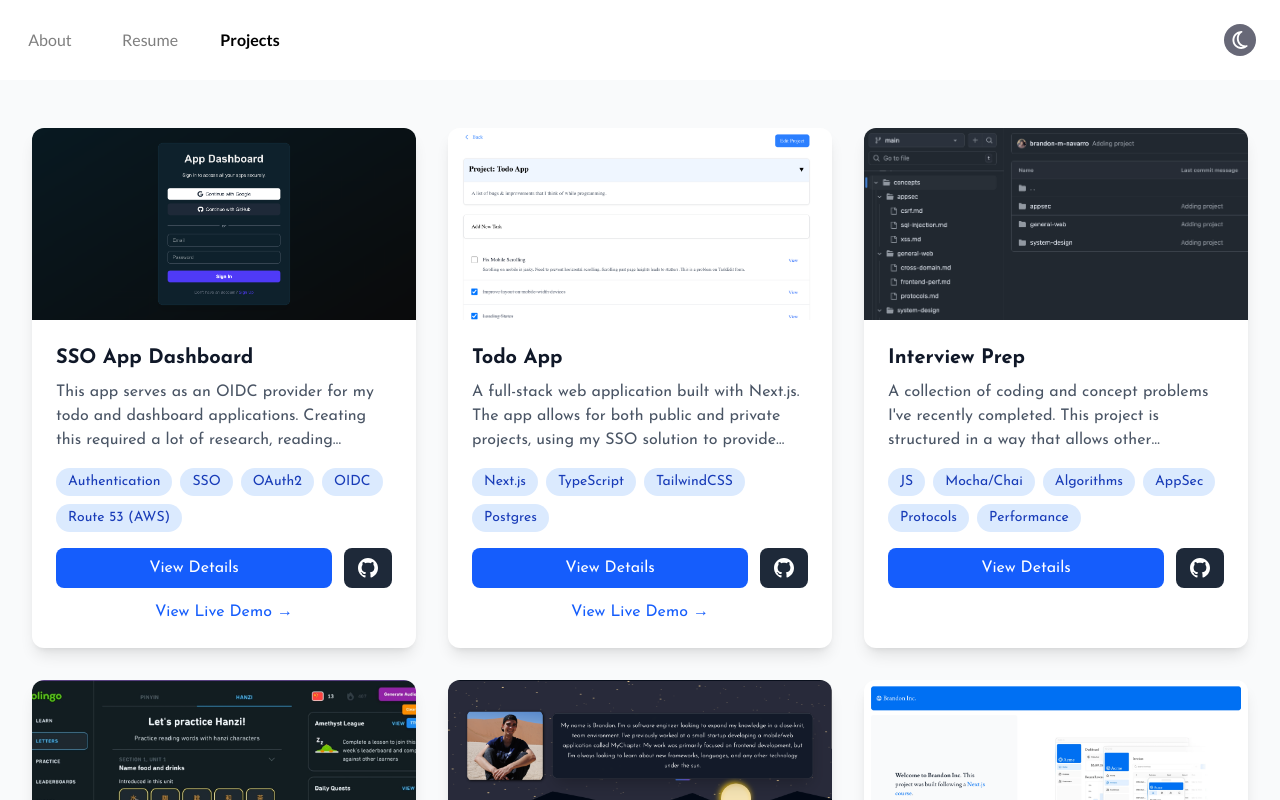
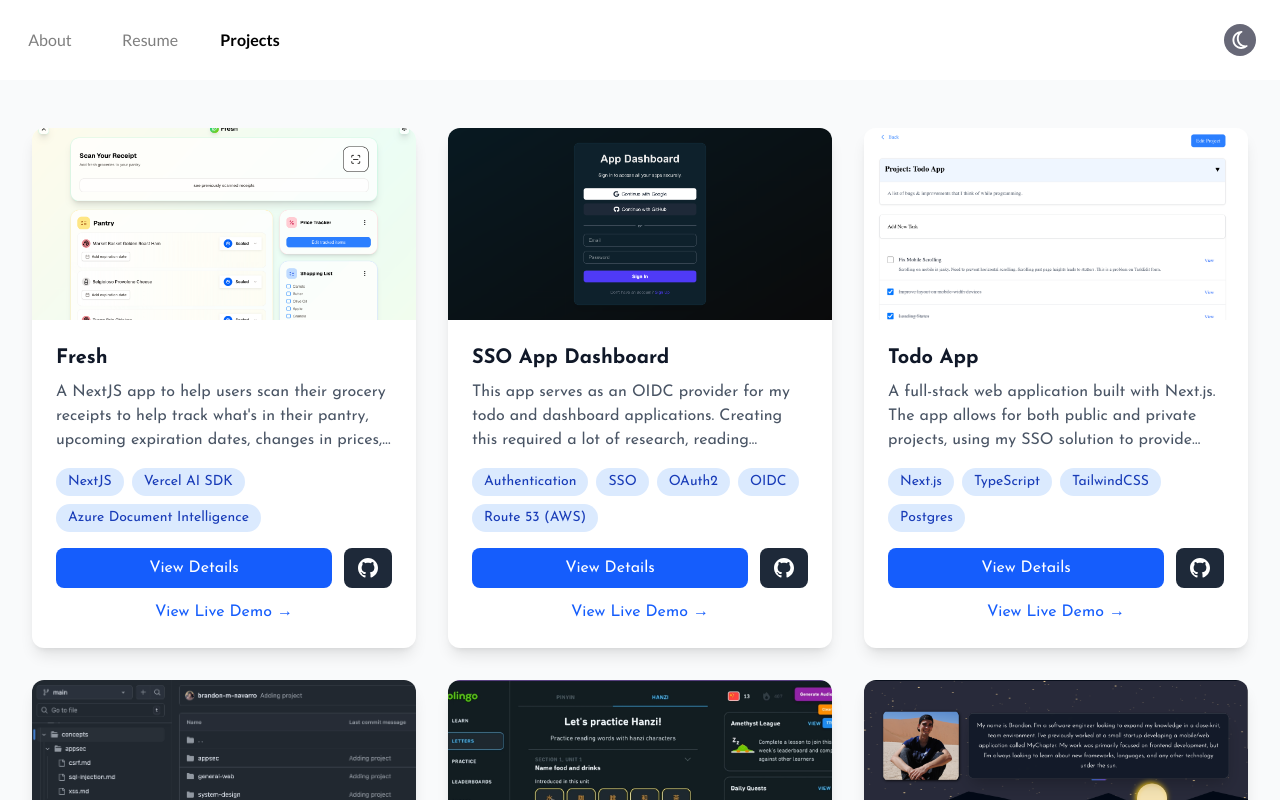
Before and after one commit to brandon-m-navarro/nextjs-site, a Next.js app: page /projects in a window 1280 px wide. Shown: the top 800 px of the page. Built offline with nearby package versions, Linux system fonts and the light colour scheme.

Commit message:
Added Fresh project! Should update long_description to be more descriptive of the development process.

```diff
--- a/app/projects/page.tsx
+++ b/app/projects/page.tsx
@@ -20,8 +20,21 @@ interface Project {
 
 // Create Projects
 const projects: Project[] = [
-    {
+  {
     id: "1",
+    title: "Fresh",
+    description: "",
+    longDescription: "A NextJS app to help users scan their grocery receipts to help track what's in their pantry, upcoming expiration dates, changes in prices, help construct grocery lists, and recommend possible recipes at meal times.",
+    image: "/fresh.png",
+    mobileImage: "/fresh.png",
+    link: "/",
+    tags: ["NextJS", "Vercel AI SDK", "Azure Document Intelligence"],
+    github: "https://github.com/brandon-m-navarro/grocery-tracker",
+    liveDemo: "https://fresh.bnav.dev/",
+    demoLabel: "View Live Demo →"
+  },
+  {
+    id: "2",
     title: "SSO App Dashboard",
     description: "",
     longDescription: "This app serves as an OIDC provider for my todo and dashboard applications. Creating this required a lot of research, reading through multiple RFCs (6749, 6750, 9700) to learn about Authorization Flow, PKCE, OIDC, and OIDC Providers. I iterated through various implementations, trying out both Auth0 and Okta as identity providers with next-auth. Unhappy with the limitations (and running into paywalls), I moved onto self-hosted solutions. I set up a central authority server using KeyCloak and Docker, but didn't want to commit to an Amazon EC2 instance for such a small project. After a bit more research, I decided to try the better-auth framework, as it had a beta version of an OIDC Provider plugin. Working with early versions of that plugin meant manually implementing the Authorization Flow to securely fetch from the user token endpoint. Since that implementation, better-auth has simplified the process by including .well-known discovery endpoints.",
@@ -34,7 +47,7 @@ const projects: Project[] = [
     demoLabel: "View Live Demo →"
   },
   {
-    id: "2",
+    id: "3",
     title: "Todo App",
     description: "",
     longDescription: "A full-stack web application built with Next.js. The app allows for both public and private projects, using my SSO solution to provide authentication. This project served as a great learning experience, as its development was not guided by any tutorials; any questions that arose were solved by reading through documentation. This app originally didn't have users, authentication, or use ORM for database interactions, so it also offered good insight into database migration, and how much easier an ORM makes things.",
@@ -46,8 +59,8 @@ const projects: Project[] = [
     liveDemo: "https://todo.bnav.dev/",
     demoLabel: "View Live Demo →"
   },
-    {
-    id: "10",
+  {
+    id: "4",
     title: "Interview Prep",
     description: "",
     longDescription: "A collection of coding and concept problems I've recently completed. This project is structured in a way that allows other developers to use it as a learning/practice tool. While most of these problems are common across different sites, all coding solutions were implemented by me. The solutions contain comments to help provide clarity for why certain algorithms were used, along with their time/space complexity, where appropriate.",
@@ -59,7 +72,7 @@ const projects: Project[] = [
     liveDemo: "",
   },
   {
-    id: "3",
+    id: "5",
     title: "Duolingo Chinese Anki Bridge",
     description: "",
     longDescription: "I enjoy using Duolingo, but not having a dedicated flashcard feature for vocab felt a bit limiting. My tool streamlines the creation of Anki flashcards from your lessons. It complies with Duolingo's TOS by not scraping their copyrighted assets; instead, it extracts the Hanzi characters along with their Pinyin counterpart and English translations, then uses external TTS services to generate new audio. Check out the README on GitHub for a demo of the workflow.",
@@ -71,7 +84,7 @@ const projects: Project[] = [
     liveDemo: "",
   },
   {
-    id: "4",
+    id: "6",
     title: "Portfolio Site",
     description: "",
     longDescription: "This site began as a vanilla JavaScript application, built without any frameworks using basic ES6 classes and CSS. I've since reimplemented the site using React, Typescript, and TailwindCSS. This served as a practical comparison of how simple HTML/JS/CSS has evolved to modern framework-based development.",
@@ -84,7 +97,7 @@ const projects: Project[] = [
     demoLabel: "View Live Demo →"
   },
   {
-    id: "5",
+    id: "7",
     title: "NextJS Dashboard",
     description: "",
     longDescription: "A dashboard application built as my introduction to Next.js, following the official Next.js tutorial. This project served as a hands-on learning experience for modern React frameworks and full-stack development patterns. As a prerequisite, I also completed Vercel's React Foundations course, which covered the fundamentals of React (components, props, state, hooks, along with newer features like Server Components and Suspense). I've since made changes to the app to allow it to interface with my SSO ecosystem.",
@@ -97,7 +110,7 @@ const projects: Project[] = [
     demoLabel: "View Live Demo →"
   },
   {
-    id: "6",
+    id: "8",
     title: "Escape",
     description: "",
     longDescription: "Escape is a family of board games originally developed in 7 weeks for my CS4233: Object-Oriented Analysis & Design term project. This project focused on designing an OO program and working through iterations of new rules, pieces, and board types. Since originally implementing 5 years ago, I've recently returned to the project to refresh what I'd learned in a 4000-level course at WPI and make a number of improvements. The key improvements include: eliminating the use of raw types, fixing wildcard capture issues, fixing all failing tests, and creating a visualization tool to more easily inspect initialized boards. It's important to note there is no GUI for this game, so it cannot be played as one would think. The board game concept was used to create a project where OO principles and patterns could be implemented.",
@@ -108,7 +121,7 @@ const projects: Project[] = [
     github: "https://github.com/brandon-m-navarro/escape",
   },
   {
-    id: "7",
+    id: "9",
     title: "Multi-Camera Tele-Nursing Robot (2019 - 2020)",
     description: "",
     longDescription: "This project served as my MQP, WPI's version of a senior capstone. Worked within a team of 6 (with multiple advisors) to conduct a study which explored autonomous camera control and selection on a TRINA robot using a VR headset. By reading the inertial measurement unit (IMU) data from the VR headset (through Unity and GStreamer) and passing that data to Python and C++ scripts, we were able to interface with ROS to control TRINA in real-time. If on desktop, click the button in the top-right of the adjacent image to expand the poster we submitted that summarizes our project.",
@@ -121,7 +134,7 @@ const projects: Project[] = [
     demoLabel: "View Paper →"
   },
   {
-    id: "8",
+    id: "10",
     title: "Mathematics Tutoring Center at NUST (2019)",
     description: "",
     longDescription: "This project served as my interactive qualifying project, allowing me to work within an interdisciplinary team to help address a need that existed at the intersection of science and society. Our team of 4 was tasked with creating and implementing mathematics e-learning modules at the Namibia University of Science and Technology. Through interviews and surveys with university staff and students, we were able to to create and refine these modules, providing an effective supplemental learning tool. My main contribution to the project was creating the modules using ASSISTments, an e-learning platform developed by a WPI professor. Writing responsibilities for the final paper were shared equally among the team, with myself acting as the primary editor.",
@@ -134,7 +147,7 @@ const projects: Project[] = [
     demoLabel: "View Paper →"
   },
   {
-    id: "9",
+    id: "11",
     title: "TTB Label Submission Application (2018)",
     description: "",
     longDescription: "Worked within a team of 8 to develop an application for the Alcohol and Tobacco Tax and Trade Bureau (TTB) to facilitate the process of submitting and reviewing new products; this was the most work-intensive class I took at WPI. Over 7 weeks, the course simulated what it was like being a part of a software development team following Agile methodologies. This project required daily standup meetings in order to efficiently delegate work and meet iteration deadlines. My assigned role was software engineer/assistant document analyst, meaning I was involved in creating UML/sequence diagrams, documenting the codebase, helping design the UI, and various code contributions. The course culminated in presenting our application to a panel of judges, comprised of professors and government officials.",
@@ -191,8 +204,8 @@ function ProjectCard({ project, isExpanded, onToggle }: ProjectCardProps) {
     return (
       <div>
         {/* Backdrop */}
-        <div onClick={() => {onToggle(project.id)}}
-             className="fixed inset-0 bg-black bg-opacity-50 z-50" />
+        <div onClick={() => { onToggle(project.id) }}
+          className="fixed inset-0 bg-black bg-opacity-50 z-50" />
 
         {/* Expanded Card */}
         <div className="fixed top-8 left-8 right-8 bottom-8 md:top-16 md:left-16 md:right-16 md:bottom-16 bg-white dark:bg-[#2d3748] rounded-xl shadow-2xl z-50 flex flex-col sm:flex-row overflow-hidden">
@@ -378,7 +391,7 @@ function ProjectCard({ project, isExpanded, onToggle }: ProjectCardProps) {
             rel="noopener noreferrer"
             className="block mt-3 text-center text-blue-600 dark:text-blue-400 hover:text-blue-800 dark:hover:text-blue-300 font-medium"
           >
-          {project.demoLabel}
+            {project.demoLabel}
           </a>
         )}
       </div>
--- /dev/null
+++ b/pnpm-workspace.yaml
@@ -0,0 +1,3 @@
+allowBuilds:
+  sharp: true
+  unrs-resolver: true
```
Also changed, not shown: public/fresh.png (added).
